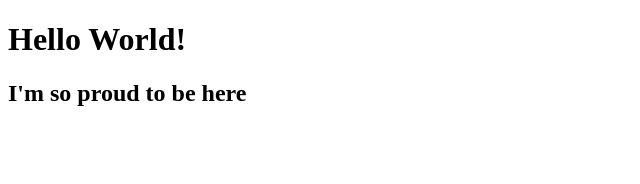
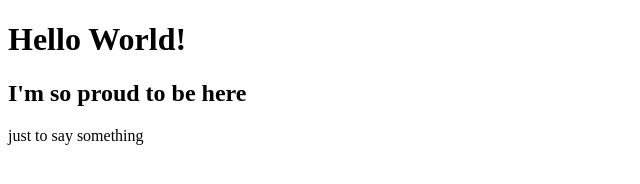
Before and after one commit to JeffNys/HelloWorld, a plain HTML site: page index.html in a window 1280 px wide. Shown: the whole page, without its empty margins (0-640 px from the left). Drawn offline with Linux system fonts and the light colour scheme.

Commit message:
just more text

```diff
--- a/index.html
+++ b/index.html
@@ -7,5 +7,6 @@
   <body>
 	<h1>Hello World!</h1>
 	<h2>I'm so proud to be here</h2>
+	just to say something
   </body>
 </html>
```
